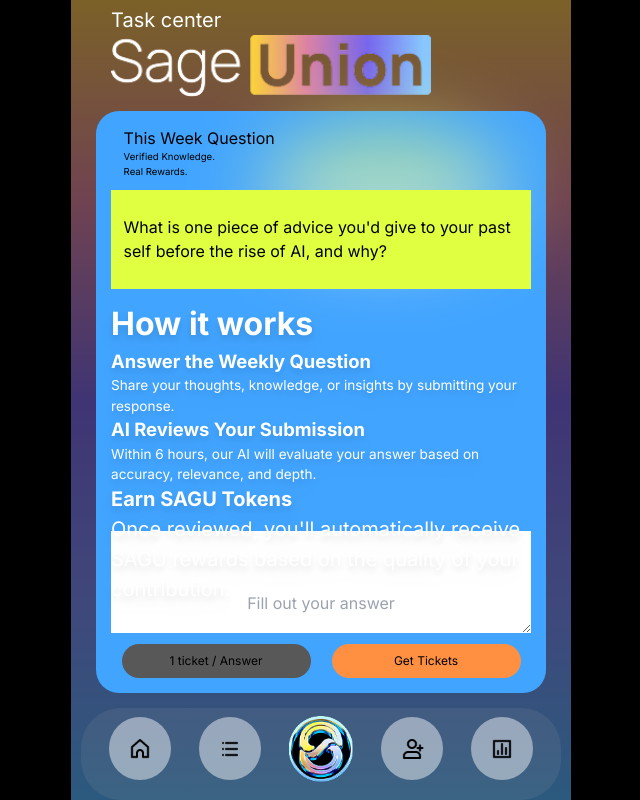
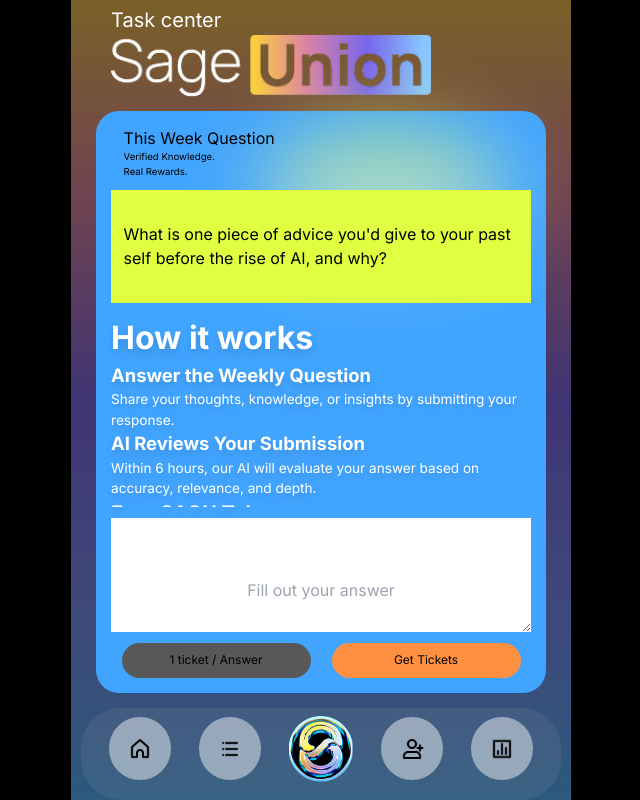
Before and after one commit to cdhdjoons/sagugame, a Next.js app: page /balance in a window 1280 px wide. Shown: the whole page, without its empty margins (319-959 px from the left). Built offline with nearby package versions, Linux system fonts and the light colour scheme.

Commit message:
sage modify balance

```diff
--- a/src/app/balance/page.js
+++ b/src/app/balance/page.js
@@ -151,7 +151,7 @@
               <div className="w-full h-[25%] bg-[#E1FF41] px-[3%] py-2 flex items-center relative ">
                 <p className="w-full text-black text-[3.5vmin] sm:text-[2vmin]">{questionDb[week].question}</p>
               </div>
-              <div className=" w-full h-[40%] relative flex flex-col items-start font-normal drop-shadow-lg">
+              <div className=" w-full min-h-[35%] h-[40%] relative flex flex-col items-start font-normal drop-shadow-lg overflow-auto ">
                 <div className="flex flex-col ">
                   <p className=" text-white text-[6vmin] sm:text-[4vmin] font-bold">How it works</p>
                   <p className=" text-white text-[3.5vmin] sm:text-[2.3vmin] font-bold">Answer the Weekly Question</p>
@@ -164,8 +164,8 @@
                 <p className=" text-white text-[3.5vmin] sm:text-[2.5vmin] font-bold">Earn SAGU Tokens</p>
                 <p className=" text-white text-[3vmin] sm:text-[2.5vmin]">Once reviewed, you'll automatically receive SAGU rewards based on the quality of your contribution.</p>
               </div>
-              <textarea ref={inputRef} value={answer} onChange={handleChange} className="w-full bg-white h-[25%] py-[3%] px-[3%] placeholder:py-[12%] placeholder:text-center flex justify-center items-center text-left text-black text-[3.5vmin] sm:text-[2vmin] " placeholder="Fill out your answer"></textarea>
-              <div className="w-full h-[8%] flex justify-center relative gap-[5%]  ">
+              <textarea ref={inputRef} value={answer} onChange={handleChange} className="w-full bg-white min-h-[20%] h-[25%] py-[3%] px-[3%] placeholder:py-[12%] placeholder:text-center flex justify-center items-center text-left text-black text-[3.5vmin] sm:text-[2vmin] " placeholder="Fill out your answer"></textarea>
+              <div className="w-full h-[8%] min-h-[6%] flex justify-center relative gap-[5%]  ">
                 {tickets > 0 ? (<div onClick={useTickets} className="w-[45%] rounded-[24px] py-2  flex flex-col justify-center items-center relative bg-[#E1FF41] active:scale-90 transition-transform duration-100">
                   <p className=" text-black text-[3.5vmin] sm:text-[1.5vmin] z-10">1 ticket / Answer</p>
                 </div>) : (<div className="w-[45%] rounded-[24px] py-2  flex flex-col justify-center items-center relative bg-[#585858] ">
```
